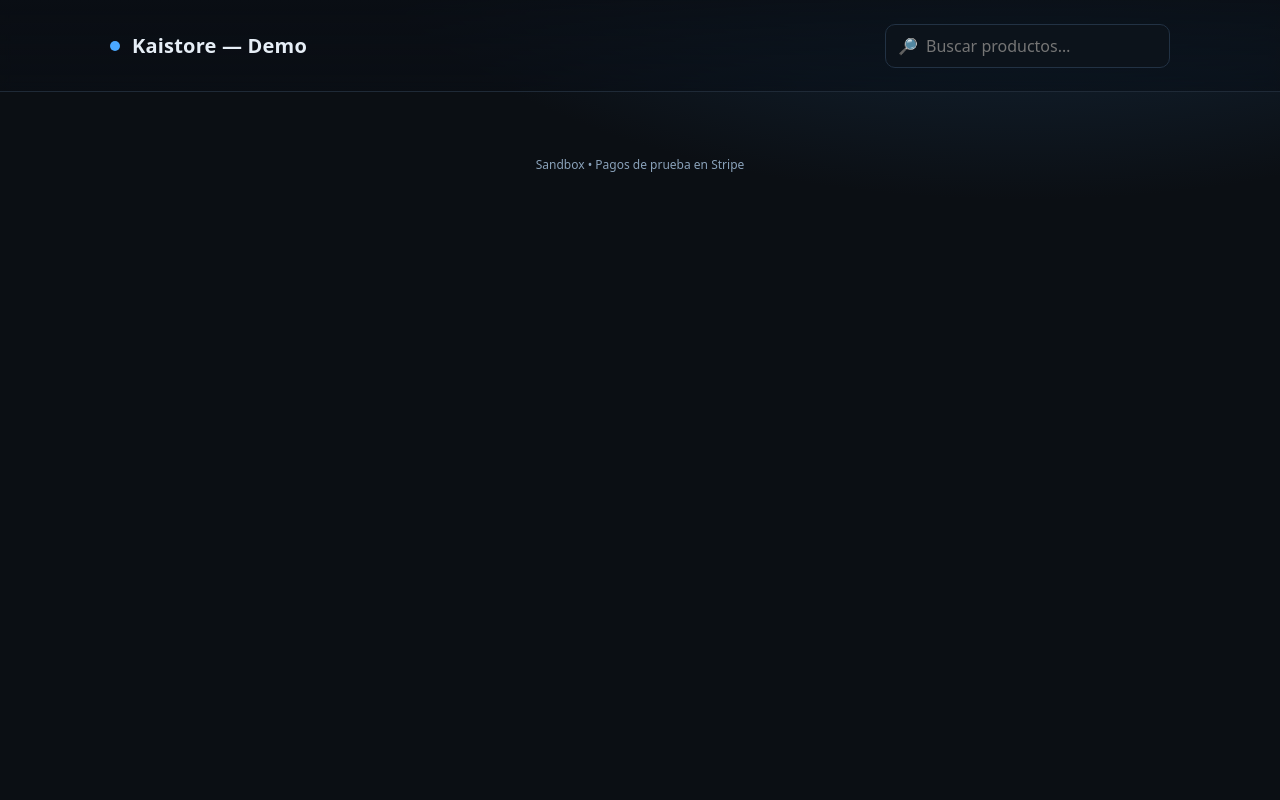
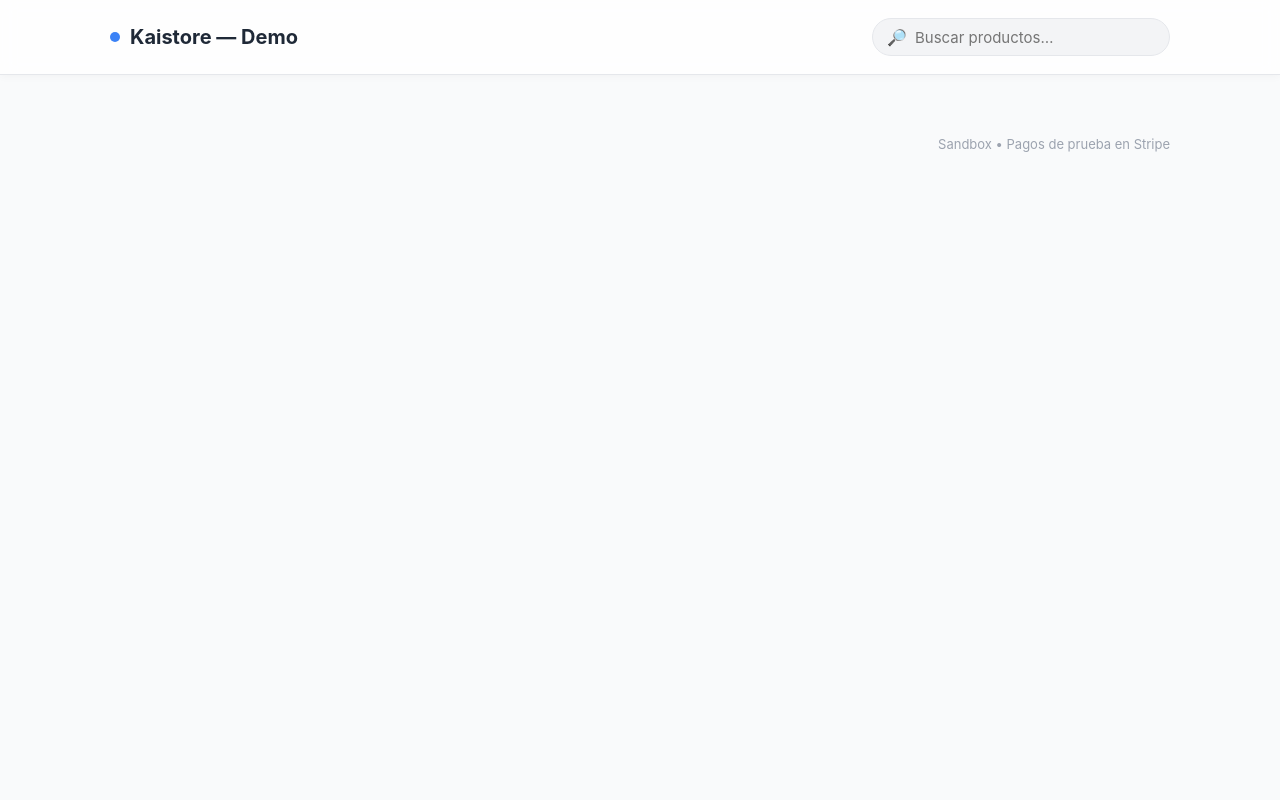
Before and after one commit to kaistorecl/Kaistore-demo, a FastAPI app: page / in a window 1280 px wide. Run offline with FastAPI, Linux system fonts and the light colour scheme.

Commit message:
Update style.css

```diff
--- a/static/style.css
+++ b/static/style.css
@@ -1,90 +1,191 @@
-:root{
-  --bg:#0b0f14; --surface:#121923; --muted:#7b8ea3; --text:#e6eef6;
-  --brand:#4aa8ff; --card:#141e29; --card-2:#0e1620; --ring:rgba(74,168,255,.45);
+:root {
+  --bg: #f9fafb;
+  --surface: #ffffff;
+  --muted: #6b7280;
+  --text: #1f2937;
+  --brand: #3b82f6;
+  --brand-light: #60a5fa;
+  --ring: rgba(59,130,246,0.35);
+  --card: #ffffff;
+  --card-2: #f3f4f6;
 }
 
-*{box-sizing:border-box}
-html,body{height:100%}
-@media (prefers-color-scheme: dark){
-  :root{ color-scheme: dark light; }
-}
-@media (prefers-reduced-motion: reduce){
-  *{animation:none!important; transition:none!important}
+* { box-sizing: border-box; }
+html, body { height: 100%; }
+
+body {
+  margin: 0;
+  font-family: 'Inter', system-ui, -apple-system, Segoe UI, Roboto, sans-serif;
+  background: var(--bg);
+  color: var(--text);
+  -webkit-font-smoothing: antialiased;
 }
 
-body{
-  margin:0; font-family: system-ui, -apple-system, Segoe UI, Roboto, Inter, Arial, sans-serif;
-  background: radial-gradient(1200px 600px at 80% -20%, #19324a 0%, transparent 60%), var(--bg);
-  color:var(--text);
+/* ===== Header ===== */
+.header {
+  position: sticky;
+  top: 0;
+  z-index: 10;
+  backdrop-filter: blur(8px);
+  background: rgba(255, 255, 255, 0.8);
+  border-bottom: 1px solid #e5e7eb;
+  box-shadow: 0 2px 8px rgba(0,0,0,0.03);
+}
+.container {
+  max-width: 1100px;
+  margin: 0 auto;
+  padding: 18px 20px;
+  display: flex;
+  align-items: center;
+  justify-content: space-between;
+}
+.brand {
+  display: flex;
+  align-items: center;
+  gap: 10px;
+}
+.brand .dot {
+  width: 10px; height: 10px;
+  border-radius: 50%;
+  background: var(--brand);
+}
+.brand h1 {
+  font-size: 20px;
+  margin: 0;
+  color: var(--text);
+  font-weight: 700;
 }
 
-/* Header / barra superior */
-.header{
-  position:sticky; top:0; z-index:10;
-  backdrop-filter:saturate(140%) blur(6px);
-  background: linear-gradient(180deg, rgba(10,14,20,.85), rgba(10,14,20,.55));
-  border-bottom:1px solid #1f2a37;
+/* ===== Search Bar ===== */
+.search {
+  display: flex;
+  align-items: center;
+  gap: 8px;
+  padding: 8px 14px;
+  background: #f3f4f6;
+  color: var(--text);
+  border-radius: 999px;
+  border: 1px solid #e5e7eb;
+  min-width: 240px;
 }
-.container{max-width:1100px; margin:0 auto; padding:20px}
-.brand{display:flex; align-items:center; gap:12px; padding:12px 0}
-.brand .dot{width:10px; height:10px; border-radius:999px; background:var(--brand)}
-.brand h1{font-size:20px; margin:0; letter-spacing:.2px}
-.controls{display:flex; gap:10px; margin-left:auto}
-
-.search{display:flex; align-items:center; gap:8px; padding:10px 12px; border:1px solid #223244;
-  background:#0c131b; color:var(--text); border-radius:10px; min-width:240px}
-.search input{all:unset; width:100%}
-.search:focus-within{outline:2px solid var(--ring); outline-offset:2px}
-
-/* Grid de productos */
-.grid{
-  display:grid; gap:18px;
-  grid-template-columns: repeat(1, minmax(0,1fr));
+.search input {
+  all: unset;
+  width: 100%;
+  font-size: 15px;
 }
-@media (min-width:520px){ .grid{grid-template-columns: repeat(2, minmax(0,1fr));} }
-@media (min-width:900px){ .grid{grid-template-columns: repeat(3, minmax(0,1fr));} }
-
-.card{
-  background: linear-gradient(180deg, var(--card), var(--card-2));
-  border:1px solid #1c2836; border-radius:18px; overflow:hidden; display:flex; flex-direction:column;
-  transition: transform .18s ease, box-shadow .18s ease, border-color .18s ease;
-  box-shadow: 0 6px 18px rgba(0,0,0,.28);
-}
-.card:hover{ transform: translateY(-2px); box-shadow: 0 16px 28px rgba(0,0,0,.34); border-color:#223448; }
-.card .img{ aspect-ratio: 4 / 3; width:100%; object-fit:cover; background:#0e1620; }
-
-/* Cuerpo de la tarjeta */
-.card .body{ padding:14px 14px 16px; display:flex; flex-direction:column; gap:10px; }
-.card .title{font-weight:700; line-height:1.25}
-.card .desc{color:var(--muted); font-size:14px; line-height:1.35; min-height:3.5em}
-.row{display:flex; align-items:center; justify-content:space-between; gap:12px}
-.price{font-size:16px; font-weight:700}
-
-/* Badges */
-.badge{font-size:12px; padding:2px 8px; border-radius:999px; border:1px solid #254056; color:#8aa2ba}
-
-/* Botón */
-.btn{
-  background: linear-gradient(180deg, #56b4ff, #3492ff);
-  color:#06121d; border:0; padding:10px 14px; border-radius:12px; font-weight:700; cursor:pointer;
-  transition: filter .12s ease, transform .05s ease; white-space:nowrap;
-}
-.btn:hover{ filter: brightness(1.05) }
-.btn:active{ transform: translateY(1px) }
-.btn:disabled{ cursor:not-allowed; filter:grayscale(.3) brightness(.8); opacity:.7 }
-
-/* Focus accesible para todos los elementos interactivos */
-a:focus-visible, button:focus-visible, input:focus-visible{
-  outline: 2px solid var(--ring); outline-offset: 2px;
+.search:focus-within {
+  outline: 2px solid var(--ring);
 }
 
-/* Footer y toast */
-.footer{color:#8aa2ba; font-size:12px; text-align:center; padding:32px 0}
-.toast{
-  position:fixed; right:18px; bottom: calc(18px + env(safe-area-inset-bottom));
-  padding:12px 14px; background:#0c151f; border:1px solid #223447; border-radius:10px; display:none;
-  box-shadow: 0 6px 24px rgba(0,0,0,.45);
+/* ===== Product Grid ===== */
+.grid {
+  display: grid;
+  gap: 22px;
+  grid-template-columns: repeat(1, minmax(0, 1fr));
+  max-width: 1100px;
+  margin: 40px auto;
+  padding: 0 20px;
 }
-.toast.show{display:block; animation: pop .2s ease}
-@keyframes pop{ from{ transform:scale(.95); opacity:.6 } to{ transform:scale(1); opacity:1 }
+@media (min-width: 600px) {
+  .grid { grid-template-columns: repeat(2, minmax(0, 1fr)); }
 }
+@media (min-width: 900px) {
+  .grid { grid-template-columns: repeat(3, minmax(0, 1fr)); }
+}
+
+/* ===== Cards ===== */
+.card {
+  background: var(--card);
+  border: 1px solid #e5e7eb;
+  border-radius: 20px;
+  overflow: hidden;
+  display: flex;
+  flex-direction: column;
+  box-shadow: 0 2px 10px rgba(0,0,0,0.04);
+  transition: transform 0.2s ease, box-shadow 0.2s ease;
+}
+.card:hover {
+  transform: translateY(-4px);
+  box-shadow: 0 6px 18px rgba(0,0,0,0.08);
+}
+.card .img {
+  aspect-ratio: 4 / 3;
+  width: 100%;
+  object-fit: cover;
+  background: #f3f4f6;
+}
+.card .body {
+  padding: 16px;
+  display: flex;
+  flex-direction: column;
+  gap: 10px;
+}
+.card .title {
+  font-weight: 700;
+  font-size: 16px;
+  color: var(--text);
+}
+.card .desc {
+  color: var(--muted);
+  font-size: 14px;
+  line-height: 1.4;
+}
+.price {
+  font-weight: 700;
+  font-size: 16px;
+  color: var(--brand);
+}
+
+/* ===== Button ===== */
+.btn {
+  background: linear-gradient(135deg, var(--brand), var(--brand-light));
+  color: white;
+  border: none;
+  padding: 10px 20px;
+  border-radius: 999px;
+  font-weight: 600;
+  cursor: pointer;
+  transition: all 0.2s ease;
+  box-shadow: 0 2px 6px rgba(59,130,246,0.25);
+}
+.btn:hover {
+  filter: brightness(1.05);
+  box-shadow: 0 4px 10px rgba(59,130,246,0.35);
+}
+.btn:active {
+  transform: scale(0.98);
+}
+.btn:disabled {
+  cursor: not-allowed;
+  opacity: 0.6;
+}
+
+/* ===== Footer ===== */
+.footer {
+  color: #9ca3af;
+  font-size: 13px;
+  text-align: center;
+  padding: 30px 0;
+}
+
+/* ===== Toast ===== */
+.toast {
+  position: fixed;
+  right: 18px;
+  bottom: calc(18px + env(safe-area-inset-bottom));
+  padding: 12px 16px;
+  background: #ffffff;
+  border: 1px solid #e5e7eb;
+  border-radius: 14px;
+  box-shadow: 0 6px 20px rgba(0,0,0,0.1);
+  color: var(--text);
+  display: none;
+}
+.toast.show {
+  display: block;
+  animation: pop 0.25s ease;
+}
+@keyframes pop {
+  from { transform: scale(0.95); opacity: 0.6; }
+  to { transform: scale(1); opacity: 1; }
+  }
```
